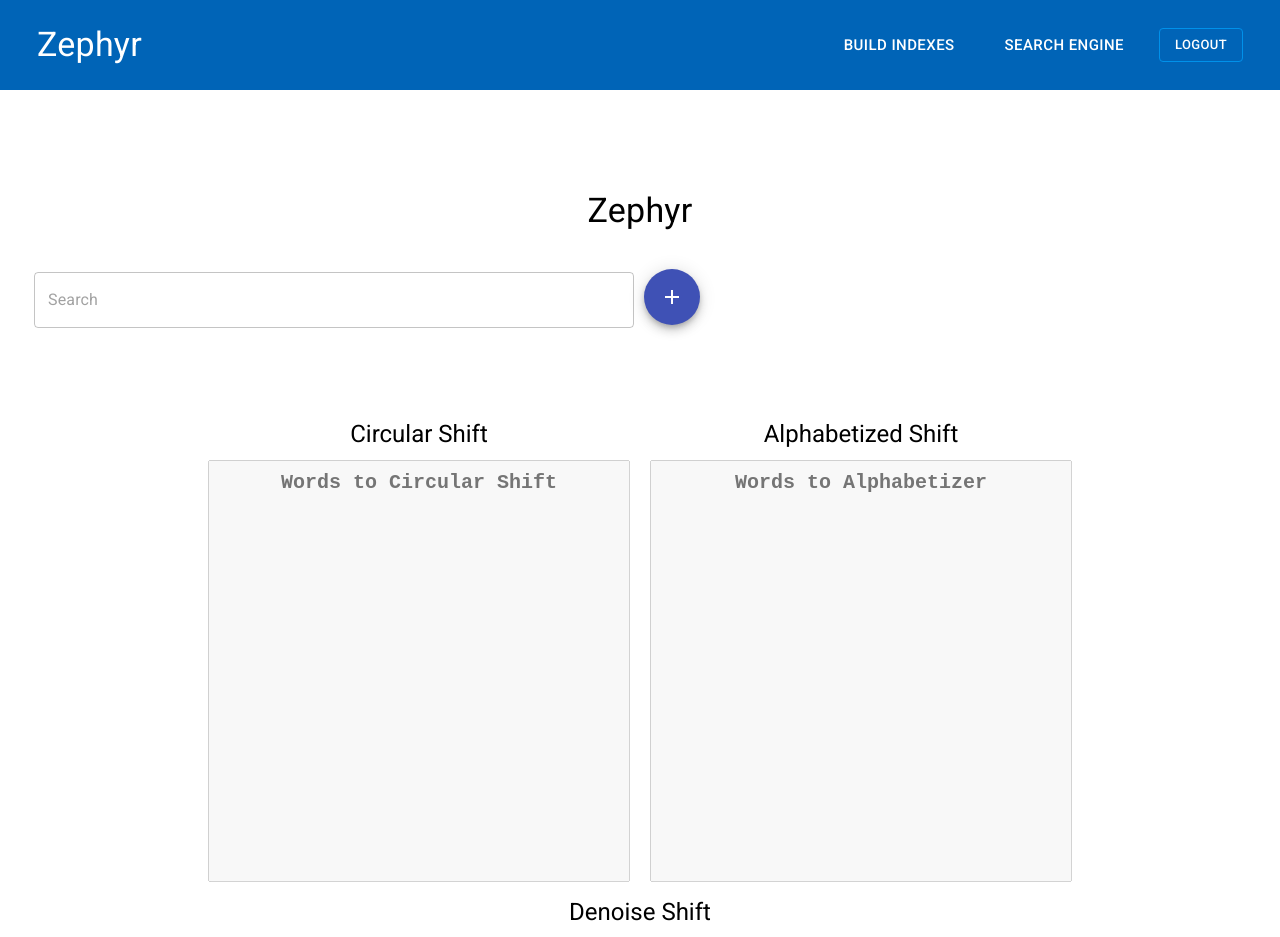
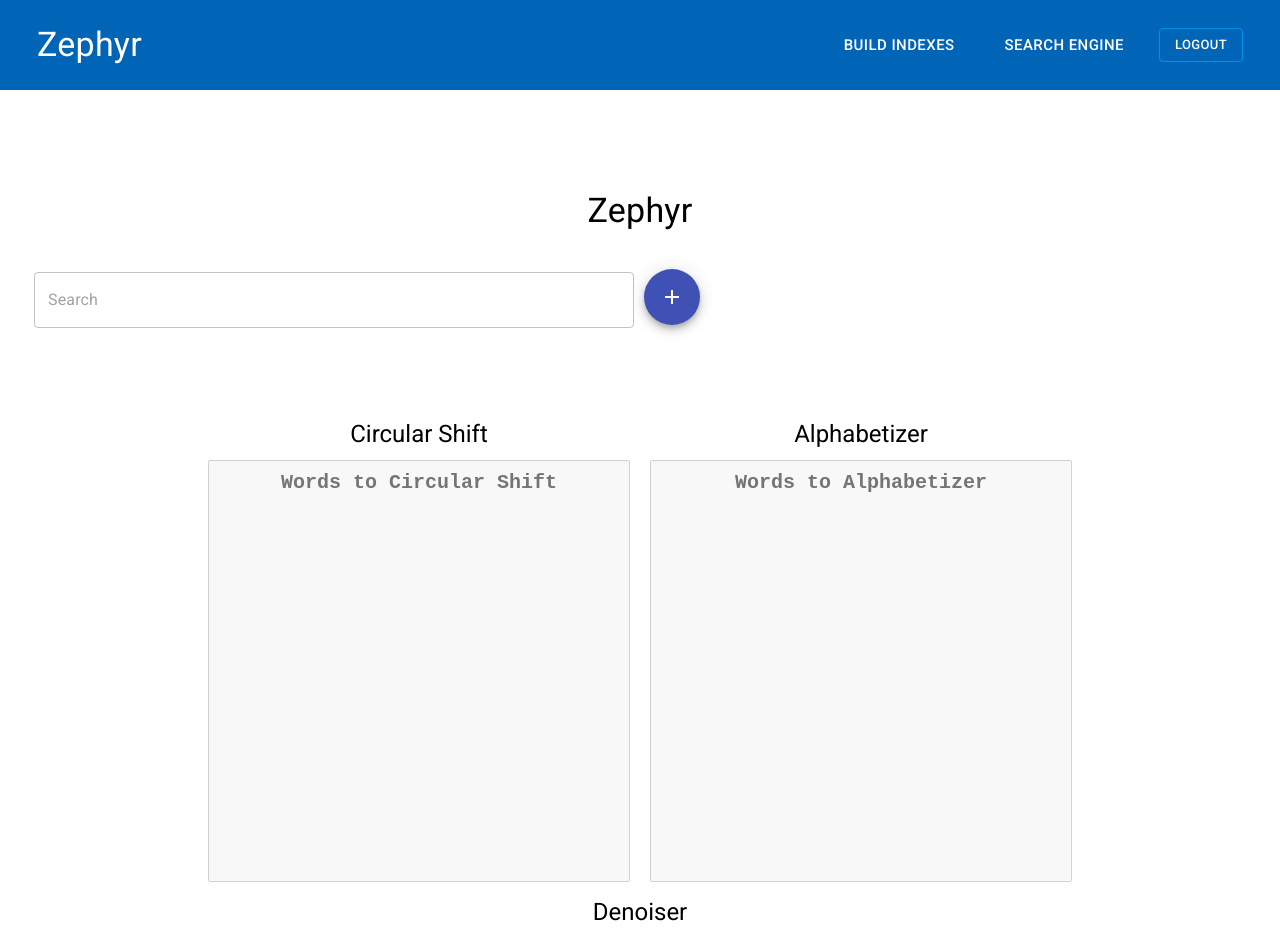
Before and after one commit to SaranSundar/SearchEngine, a React (Create React App) app: page /indexes in a window 1280 px wide. Shown: the top 937 px of the page. Built offline with nearby package versions, Linux system fonts and the light colour scheme.

Commit message:
clean up output array concatenation

```diff
--- a/src/components/Indexes/Indexes.js
+++ b/src/components/Indexes/Indexes.js
@@ -36,7 +36,6 @@ class Indexes extends Component {
         let denoisedShifts = this.denoiseShift.getDenoisedLines();
 
         this.outputShifts(circularShifts, alphaShifts, denoisedShifts);
-
     };
 
     handleChange = name => event => {
@@ -44,20 +43,9 @@ class Indexes extends Component {
     };
 
     outputShifts = (circular, alpha, denoise) => {
-        console.log("Circular");
-        console.log(circular);
-        let circularShifts = "";
-        circular.forEach((item, index) => {
-            circularShifts += item + "\n";
-        });
-        let alphaShifts = "";
-        alpha.forEach((item, index) => {
-            alphaShifts += item + "\n";
-        });
-        let denoiseShifts = "";
-        denoise.forEach((item, index) => {
-            denoiseShifts += item + "\n";
-        });
+        const circularShifts = circular.join('\n');
+        const alphaShifts = alpha.join('\n');
+        const denoiseShifts = denoise.join('\n');
         this.setState({circularShifts, alphaShifts, denoiseShifts});
     };
 
@@ -97,7 +85,7 @@ class Indexes extends Component {
                     </Grid>
                     <Grid item>
                         <Typography className="Indexes-Grid-Title" variant="h5" component="h4">
-                            Alphabetized Shift
+                            Alphabetizer
                         </Typography>
                         <TextareaAutosize
                             disabled={true}
@@ -110,7 +98,7 @@ class Indexes extends Component {
                     </Grid>
                     <Grid item>
                         <Typography className="Indexes-Grid-Title" variant="h5" component="h4">
-                            Denoise Shift
+                            Denoiser
                         </Typography>
                         <TextareaAutosize
                             disabled={true}
```
